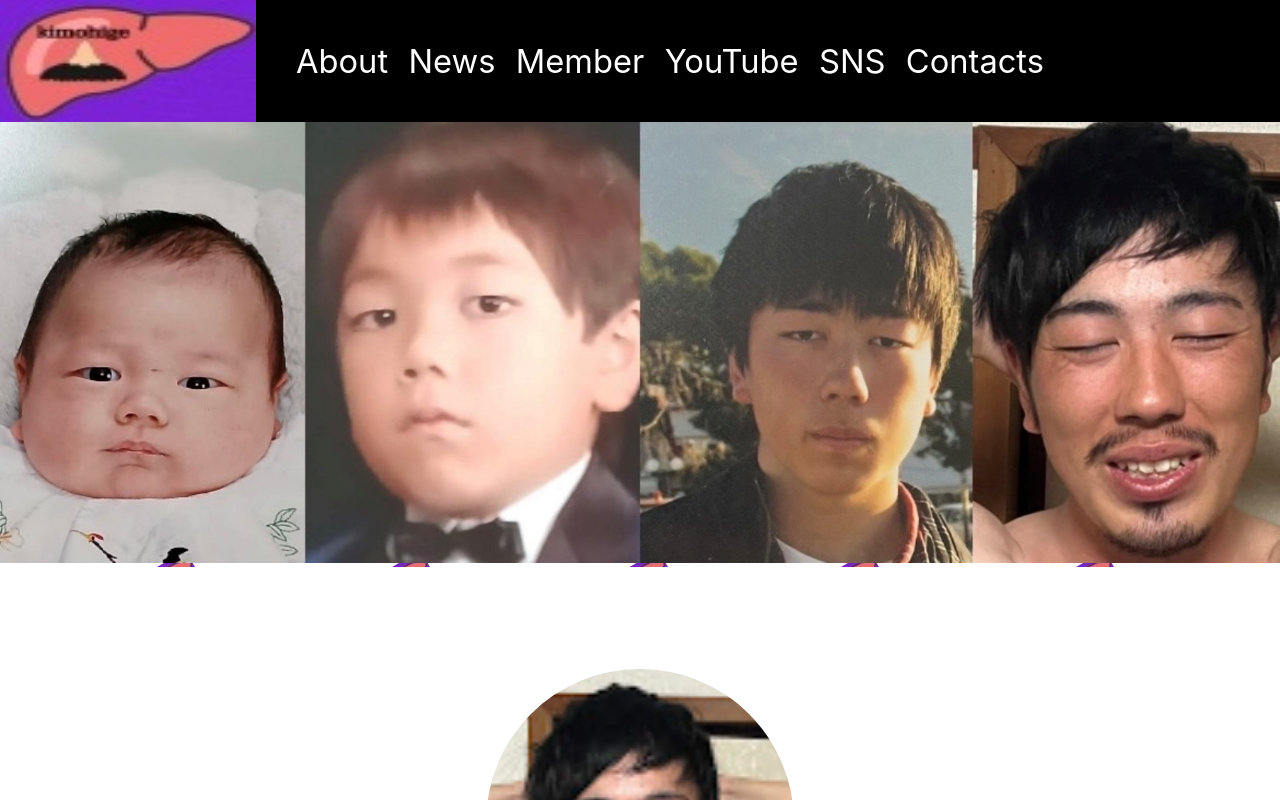
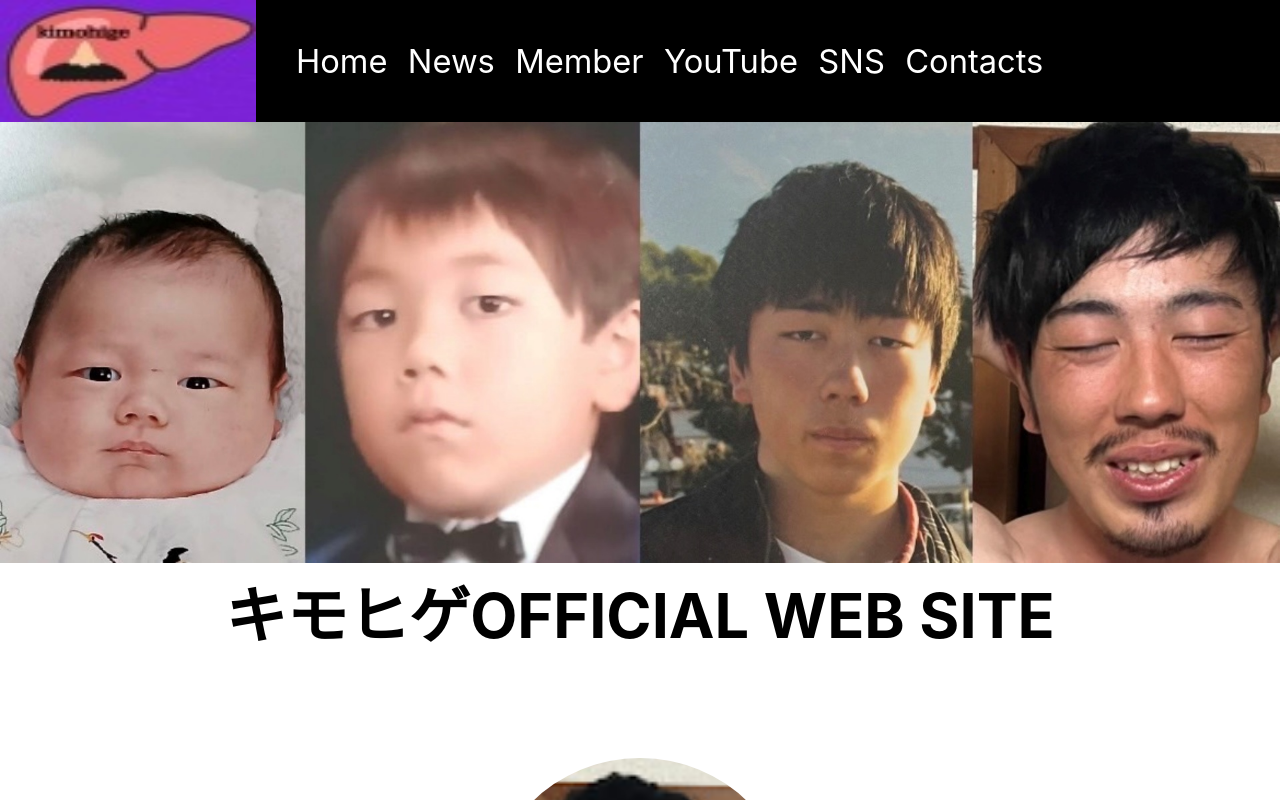
Before and after one commit to IamSBStakumi/kimohige, a React (Create React App) app: page / in a window 1280 px wide. Shown: the top 800 px of the page. Built offline with nearby package versions, Linux system fonts and the light colour scheme.

Commit message:
style: styleの変更

```diff
--- a/src/components/Header/Header.jsx
+++ b/src/components/Header/Header.jsx
@@ -13,7 +13,7 @@ function Header() {
     <Wrapper>
       <Logo src={logoImg} alt="キモヒゲロゴ" onClick={() => Routing("/")} />
       <Pages>
-        <PageText>About</PageText>
+        <PageText onClick={() => Routing("/")}>Home</PageText>
         <PageText>News</PageText>
         <PageText onClick={() => Routing("/member")}>Member</PageText>
         <PageText>YouTube</PageText>
--- a/src/components/Routing/Routing.jsx
+++ b/src/components/Routing/Routing.jsx
@@ -2,9 +2,10 @@ import { Outlet, RouterProvider, createBrowserRouter } from "react-router-dom";
 import { Suspense, lazy } from "react";
 import { QueryClient, QueryClientProvider } from "@tanstack/react-query";
 import * as routes from "../../constants/routes";
-import { Main } from "../StyledComponents/StyledDiv";
+import { Main, MainVisual, Title } from "../StyledComponents/StyledDiv";
 import Header from "../Header";
 import bgimage from "../img/background.jpg";
+import HomeImage from "../img/mainvisual.jpg";
 
 const Home = lazy(() => import("../../routes/Home"));
 const Member = lazy(() => import("../../routes/Member"));
@@ -26,7 +27,9 @@ function Layout() {
   return (
     <>
       <Header />
-      <Main bgimage={bgimage}>
+      <Main $bgimage={bgimage}>
+        <MainVisual src={HomeImage} alt="キモヒゲの成長記録" />
+        <Title>キモヒゲOFFICIAL WEB SITE</Title>
         <QueryClientProvider client={queryClient}>
           <Suspense fallback={<h1>Loading...</h1>}>
             <Outlet />
--- a/src/components/StyledComponents/HomeParts/HomeParts.jsx
+++ b/src/components/StyledComponents/HomeParts/HomeParts.jsx
@@ -1,9 +1,5 @@
 import styled from "styled-components";
 import getResponsiveSize from "../../GetResponsible/getResponsible";
-
-const MainVisual = styled.img`
-  width: 100%;
-`;
 
 const Icon = styled.img`
   border-radius: 50%;
@@ -11,7 +7,7 @@ const Icon = styled.img`
   width: 24%;
 `;
 
-const Title = styled.h3`
+const NameText = styled.h3`
   margin: auto;
   ${getResponsiveSize("font-size", [60])}
 `;
@@ -33,4 +29,4 @@ const Introduction = styled.p`
   ${getResponsiveSize("padding-left", [100])}
 `;
 
-export { MainVisual, Icon, Title, WhiteBlock, Introduction };
+export { Icon, NameText, WhiteBlock, Introduction };
--- a/src/components/StyledComponents/StyledDiv.jsx
+++ b/src/components/StyledComponents/StyledDiv.jsx
@@ -1,4 +1,5 @@
 import { styled } from "styled-components";
+import getResponsiveSize from "../GetResponsible/getResponsible";
 
 const All = styled.div`
   display: flex;
@@ -16,6 +17,18 @@ export const Main = styled.div`
   background-image: url(${(props) => props.bgimage});
   background-repeat: repeat;
   background-size: auto;
+  position: flexed;
+`;
+
+export const MainVisual = styled.img`
+  width: 100%;
+`;
+
+export const Title = styled.h2`
+  margin: 0;
+  ${getResponsiveSize("font-size", [60])}
+  text-align: center;
+  background-color: #fff;
 `;
 
 export default All;
--- a/src/routes/Home/Home.jsx
+++ b/src/routes/Home/Home.jsx
@@ -1,20 +1,12 @@
-import HomeImage from "../../components/img/mainvisual.jpg";
 import IconImage from "../../components/img/kimohige.jpg";
-import {
-  MainVisual,
-  Icon,
-  Title,
-  WhiteBlock,
-  Introduction,
-} from "../../components/StyledComponents/HomeParts/HomeParts";
+import { Icon, NameText, WhiteBlock, Introduction } from "../../components/StyledComponents/HomeParts/HomeParts";
 
 function Home() {
   return (
-    <>
-      <MainVisual src={HomeImage} alt="キモヒゲの成長記録" />
     <WhiteBlock>
+      {/* <Title>キモヒゲOFFICIAL WEB SITE</Title> */}
       <Icon src={IconImage} alt="キモヒゲのアイコン" />
-        <Title>キモヒゲ</Title>
+      <NameText>キモヒゲ</NameText>
       <Introduction>
         2020年10月より動画投稿を始める．
         <br />
@@ -25,7 +17,6 @@ function Home() {
         水曜日，土曜日の20時にUPしている．
       </Introduction>
     </WhiteBlock>
-    </>
   );
 }
 
```
Lines whose indentation alone changed are shown as unchanged.
